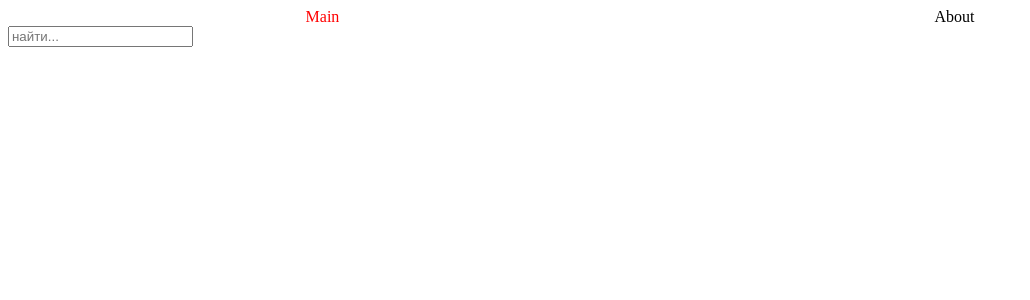
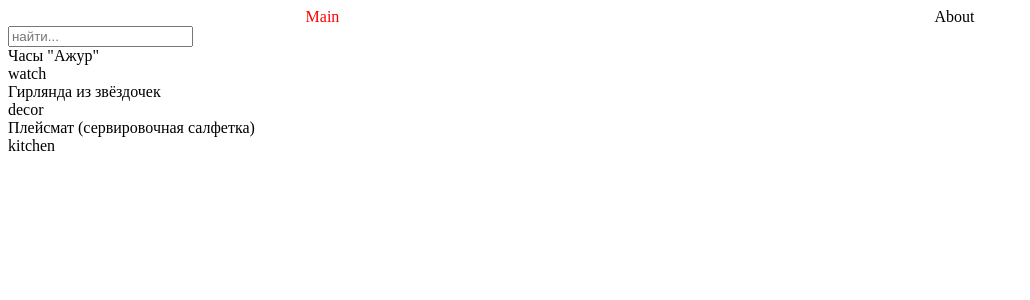
Before and after one commit to Karinaguseva/React2023Q1, a React (Vite) app in the folder react-components/: page /#/ in a window 1280 px wide. Shown: the top 300 px of the page, without its empty margins (0-1030 px from the left). Built offline with nearby package versions, Linux system fonts and the light colour scheme.

Commit message:
feat: add cards and card component, implement cards filter

```diff
--- /dev/null
+++ b/react-components/src/components/Cards/Card/index.tsx
@@ -0,0 +1,19 @@
+import React, { Component } from 'react';
+import { Card as ICard } from 'types/card';
+
+interface CardProps {
+  data: ICard;
+}
+
+class Card extends Component<CardProps> {
+  render() {
+    return (
+      <>
+        <div>{this.props.data.name}</div>
+        <div>{this.props.data.categoryID}</div>
+      </>
+    );
+  }
+}
+
+export default Card;
--- a/react-components/src/components/Cards/index.tsx
+++ b/react-components/src/components/Cards/index.tsx
@@ -1,12 +1,52 @@
 import React, { Component } from 'react';
+import { Card as ICard } from 'types/card';
+import Card from './Card';
 
 interface CardsProps {
   search: string;
 }
 
+interface CardsState {
+  cards: ICard[];
+}
+
 class Cards extends Component<CardsProps> {
+  state: CardsState;
+
+  constructor(props: CardsProps) {
+    super(props);
+    this.state = { cards: [] };
+  }
+
+  async componentDidMount() {
+    const data = await import('./../../data/data.json');
+    this.setState({
+      ...this.state,
+      cards: data.default,
+    });
+  }
+
+  filterCards() {
+    const filteredCards = this.state.cards.filter((card) => {
+      let render = false;
+      if (card.name.toLowerCase().includes(this.props.search.toLowerCase())) render = true;
+      return render;
+    });
+    return filteredCards;
+  }
+
   render() {
-    return <div>{this.props.search}</div>;
+    const totalCards = this.props.search ? this.filterCards() : this.state.cards;
+    if (totalCards.length === 0) {
+      return <div>Карточки не найдены</div>;
+    }
+    return (
+      <div>
+        {totalCards.map((card) => {
+          return <Card data={card} key={card.id} />;
+        })}
+      </div>
+    );
   }
 }
 
--- /dev/null
+++ b/react-components/src/data/data.json
@@ -0,0 +1,24 @@
+[
+  {
+    "id": 1,
+    "name": "Часы \"Ажур\"",
+    "category": "часы",
+    "categoryID": "watch",
+    "price": 3300,
+    "count": 2
+  },
+  {
+    "id": 2,
+    "name": "Гирлянда из звёздочек",
+    "category": "праздничный декор",
+    "categoryID": "decor",
+    "count": 1
+  },
+  {
+    "id": 3,
+    "name": "Плейсмат (сервировочная салфетка)",
+    "category": "изделия для кухни",
+    "categoryID": "kitchen",
+    "count": 4
+  }
+]
--- /dev/null
+++ b/react-components/src/types/card.ts
@@ -0,0 +1,8 @@
+export type Card = {
+  id: number;
+  name: string;
+  category: string;
+  categoryID: string;
+  price: number;
+  count: number;
+};
```
